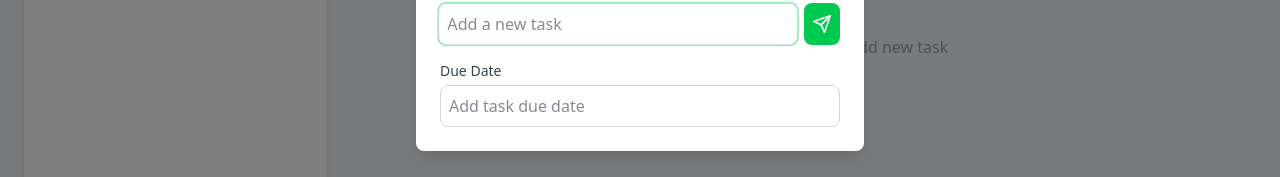
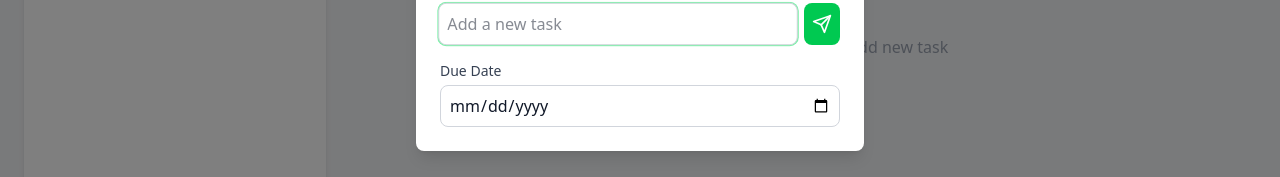
Before and after one commit to lilbobb/TaskManagerApp, a React (Vite) app: page / in a window 1280 px wide. Both pictures are taken after a click on the button 1186 px from the left and 66 px from the top of the page. Shown: the part 373-550 px from the top of the page. Built offline with nearby package versions, Linux system fonts and the light colour scheme.

Commit message:
fix: remove input for due date to just calender

```diff
--- a/src/components/tasks/TaskForm.jsx
+++ b/src/components/tasks/TaskForm.jsx
@@ -23,7 +23,6 @@ const inputVariants = {
 function TaskForm({ isOpen, onClose, onTaskAdded }) {
   const [input, setInput] = useState("");
   const [dueDate, setDueDate] = useState("");
-  const [isDateFocused, setIsDateFocused] = useState(false);
   const { addTask } = useTasks();
 
   const modalRef = useRef(null);
@@ -36,19 +35,12 @@ function TaskForm({ isOpen, onClose, onTaskAdded }) {
     if (isOpen) inputRef.current?.focus();
   }, [isOpen]);
 
-  useEffect(() => {
-    if (isDateFocused && dateInputRef.current) {
-      dateInputRef.current.focus();
-    }
-  }, [isDateFocused]);
-
   const handleSubmit = (e) => {
     e.preventDefault();
     if (input.trim()) {
       addTask(input, dueDate || null);
       setInput("");
       setDueDate("");
-      setIsDateFocused(false);
       onClose();
       if (onTaskAdded) onTaskAdded();
     }
@@ -121,13 +113,12 @@ function TaskForm({ isOpen, onClose, onTaskAdded }) {
               </label>
               <div className="flex gap-2">
                 <input
+                id="due-date-input"
                   ref={dateInputRef}
-                  type={isDateFocused || dueDate ? "date" : "text"}
+                  type="date"
                   value={dueDate}
                   onChange={(e) => setDueDate(e.target.value)}
-                  onFocus={() => setIsDateFocused(true)}
-                  onBlur={() => setIsDateFocused(!!dueDate)}
-                  placeholder="Add task due date"
+                  onFocus={(e) => e.target.showPicker()}
                   className="flex-1 p-2 border border-gray-300 rounded-lg bg-white dark:bg-gray-800 dark:border-gray-600 dark:text-gray-100 focus:outline-none focus:ring focus:ring-green-300 dark:focus:ring-green-600 transition-colors duration-200"
                   min={new Date().toISOString().split("T")[0]}
                 />
```
